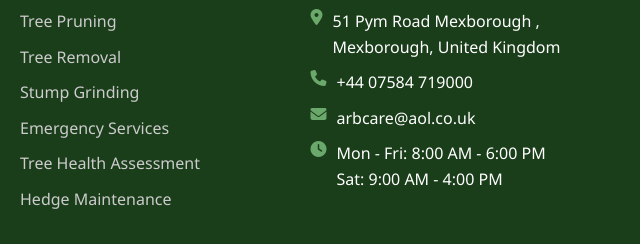
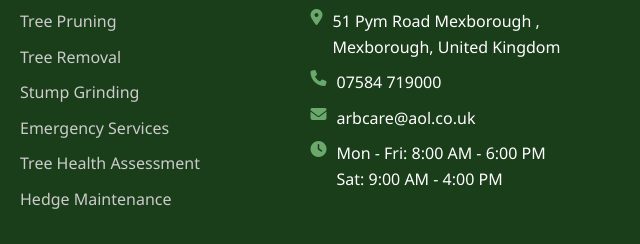
Before and after one commit to Flowery7/ARB, a plain HTML site: page index.html in a window 1280 px wide. Shown: the part 6972-7216 px from the top of the page, 640-1280 px from the left. Drawn offline with Linux system fonts and the light colour scheme.

```diff
--- a/index.html
+++ b/index.html
@@ -1623,7 +1623,7 @@
                         </li>
                         <li>
                             <i class="fas fa-phone"></i>
-                            <span>+44 07584 719000</span>
+                            <span>07584 719000</span>
                         </li>
                         <li>
                             <i class="fas fa-envelope"></i>
```
